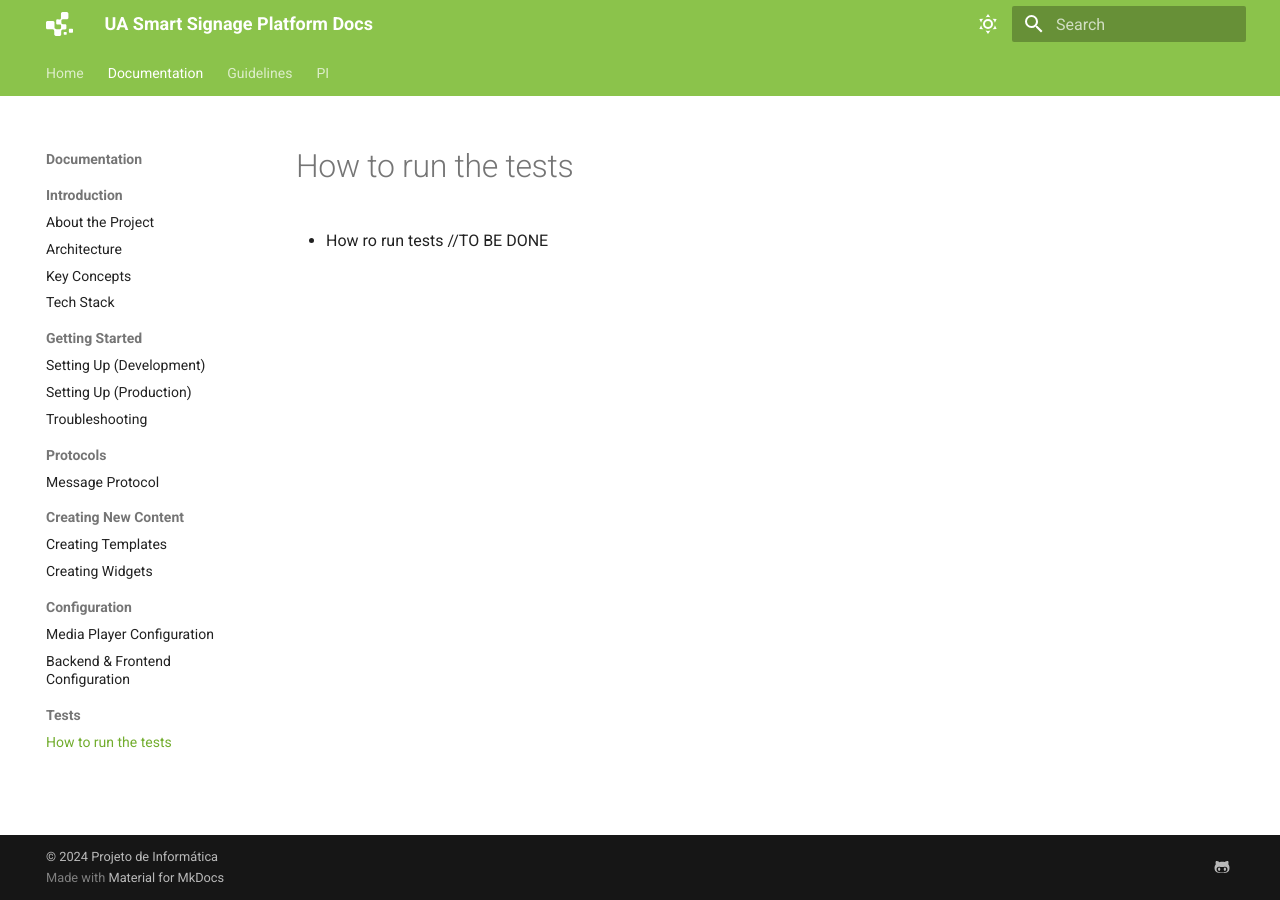
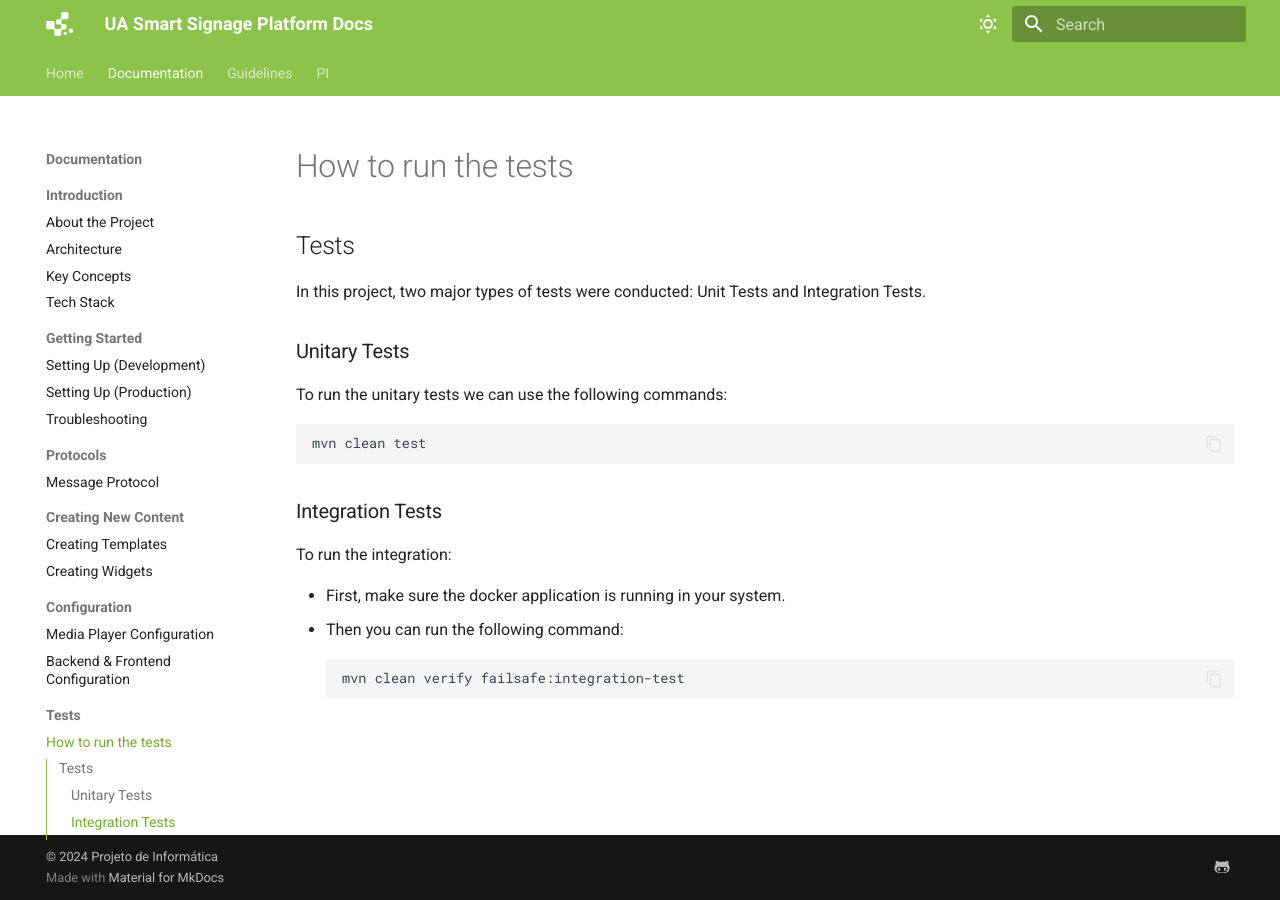
Before and after one commit to UA-Smart-Signage-Platform/Documentation-Website, an MkDocs documentation site: the page built from docs/documentation/tests.md, in a window 1280 px wide. Built offline with MkDocs 1.6.1 and Material for MkDocs 9.7.7, drawn with Linux system fonts in a browser that asks for light colours.

Commit message:
how to run tests page added

````diff
--- a/docs/documentation/tests.md
+++ b/docs/documentation/tests.md
@@ -1 +1,21 @@
-- How ro run tests //TO BE DONE
+## Tests
+
+In this project, two major types of tests were conducted: Unit Tests and Integration Tests.
+
+### Unitary Tests
+
+To run the unitary tests we can use the following commands:
+
+```
+mvn clean test
+```
+
+### Integration Tests
+
+To run the integration:
+
+- First, make sure the docker application is running in your system.
+- Then you can run the following command:
+```
+mvn clean verify failsafe:integration-test
+```
````
